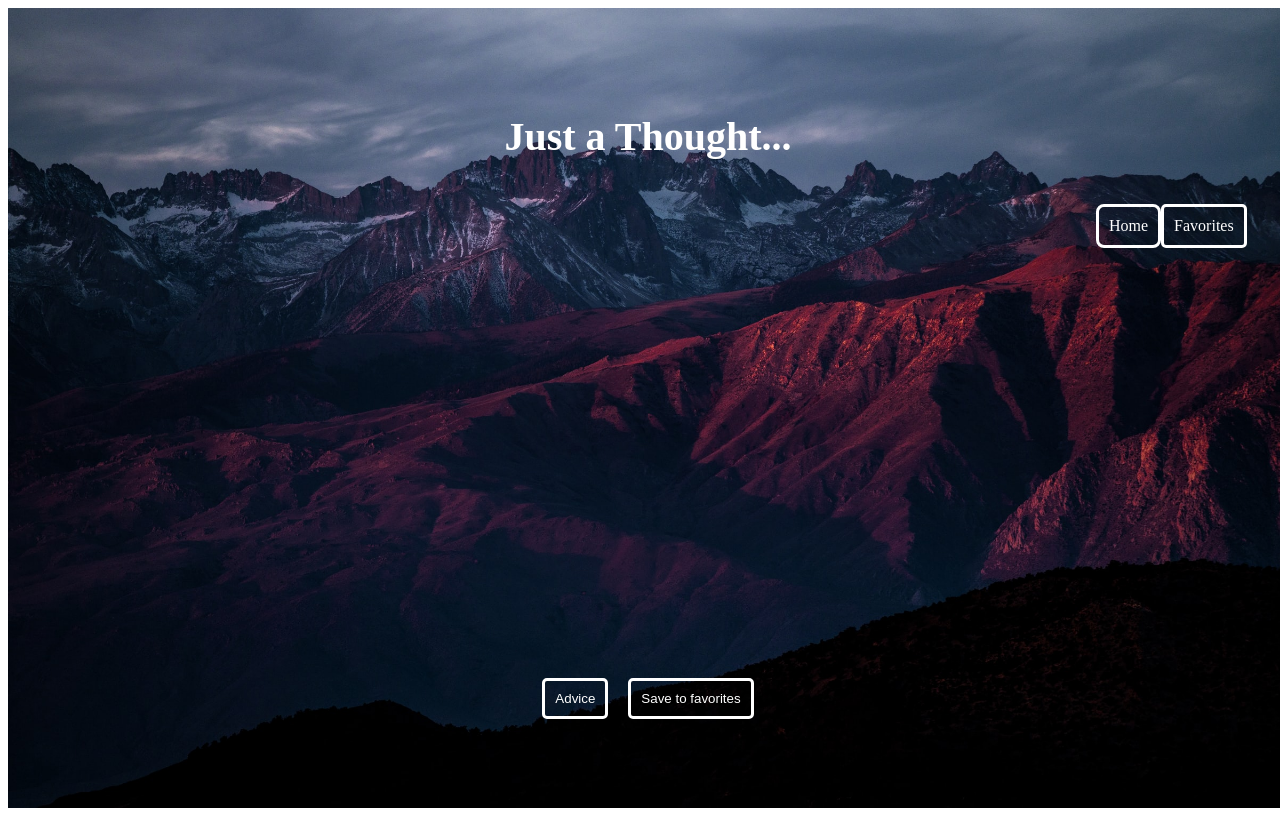
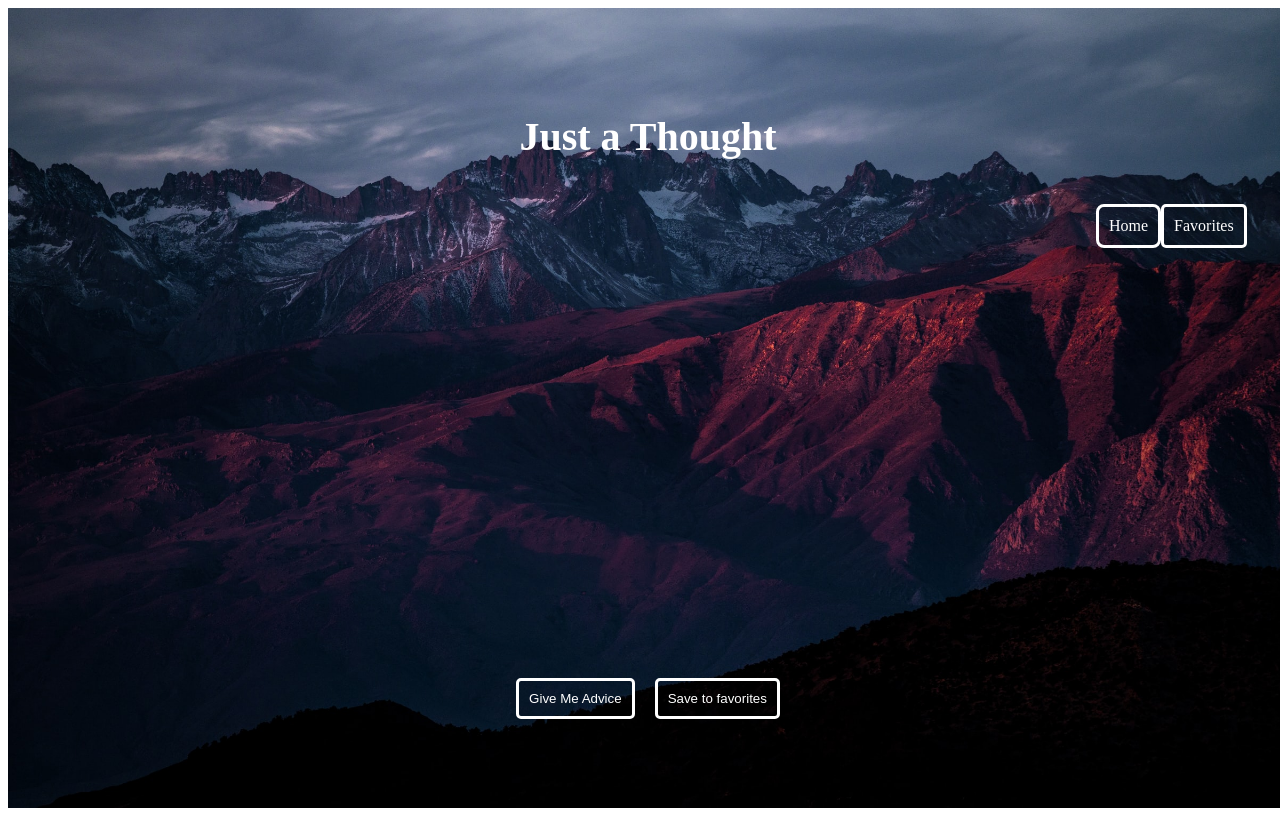
Before and after one commit to AliNooner/Advice-Is-Nice, a React (Create React App) app: page / in a window 1280 px wide. Built offline with nearby package versions, Linux system fonts and the light colour scheme; a web font is replaced by a local one.

Commit message:
Add styling to card component

```diff
--- a/src/Components/App/App.css
+++ b/src/Components/App/App.css
@@ -9,6 +9,15 @@ h1 {
   display: flex;
   justify-content: center;
   padding-bottom: 20px;
+  /* font-size: 70px; */
+}
+
+h2 {
+  color: white;
+  display: flex;
+  justify-content: center;
+  padding-bottom: 20px;
+  font-size: 20px;
 }
 
 /* .advice-button {
--- a/src/Components/App/App.js
+++ b/src/Components/App/App.js
@@ -33,7 +33,7 @@ class App extends Component {
 render() {
   return (
     <main className='App'>
-    <h1 className='title'>Just a Thought...</h1>
+    <h1 className='title'>Just a Thought</h1>
       <Nav />
       <Route exact path='/' render={() => (<Card singleAdvice={this.state.singleAdvice} addFavorites={this.addFavorite} displayAdvice={this.displayAdvice}/>)} />
       <Route exact path='/favorites' render={() => <Favorites  favorites={this.state.favorites}/>} />
--- a/src/Components/Card/Card.css
+++ b/src/Components/Card/Card.css
@@ -66,13 +66,20 @@
   margin: 10px;
 }
 
-.advice-button:hover,
-.save-favorites-button:hover {
+.advice-button:hover {
   transition: 2000ms;
 	transform: translateY(10%);
 	background-color: #d1495b;
 	color: #white;
 	border-color: #d1495b;
+}
+
+.save-favorites-button:hover {
+  transition: 2000ms;
+	transform: translateY(10%);
+	background-color: #4d194d;
+	color: #white;
+	border-color: #4d194d;
 }
 
 .single-advice-container {
--- a/src/Components/Card/Card.js
+++ b/src/Components/Card/Card.js
@@ -19,7 +19,7 @@ const saveToFavorites = () => {
           <p className='single-advice'>{singleAdvice}</p>
         </div>
         <div className='button-container'>
-          <button className='advice-button' onClick={displayAdvice}>Advice</button>
+          <button className='advice-button' onClick={displayAdvice}>Give Me Advice</button>
           <button className='save-favorites-button' onClick={() => saveToFavorites()} >Save to favorites</button>
         </div>
       </div>
```
